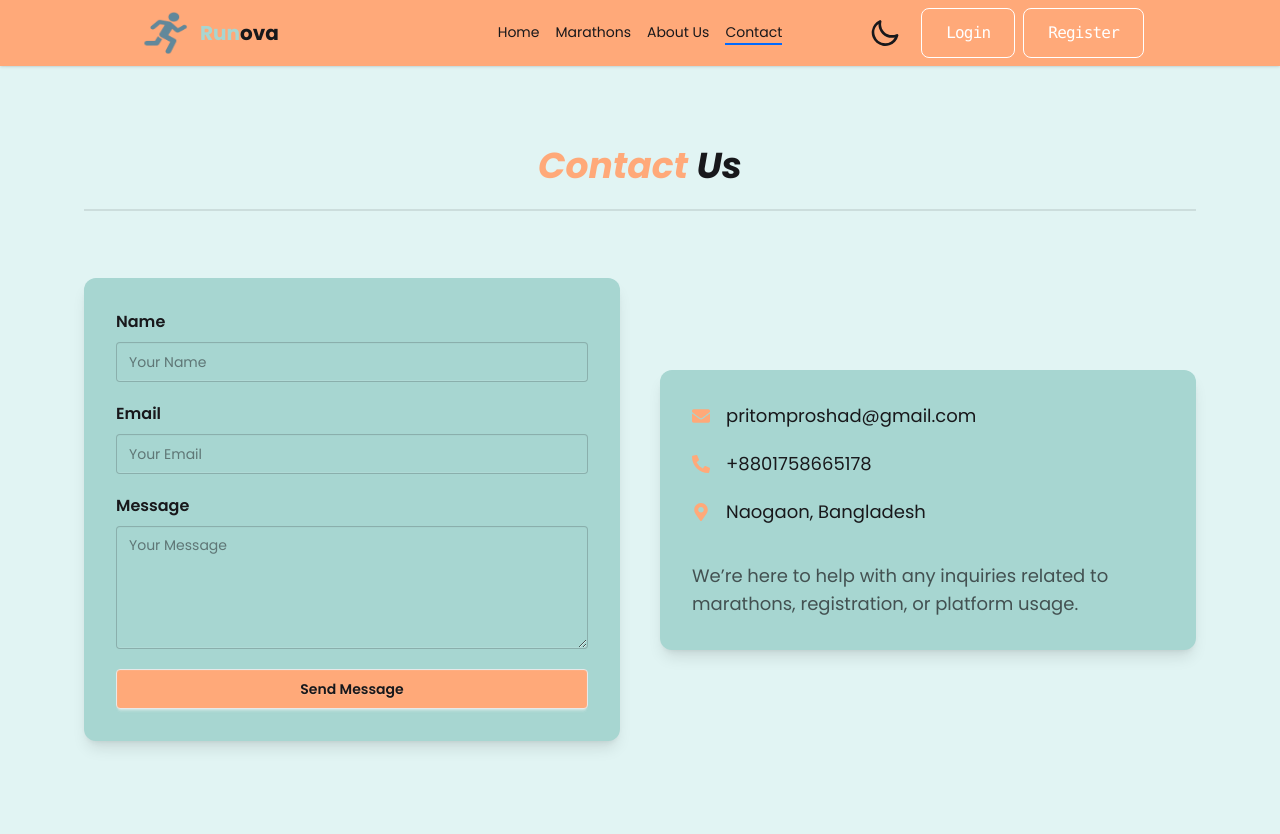
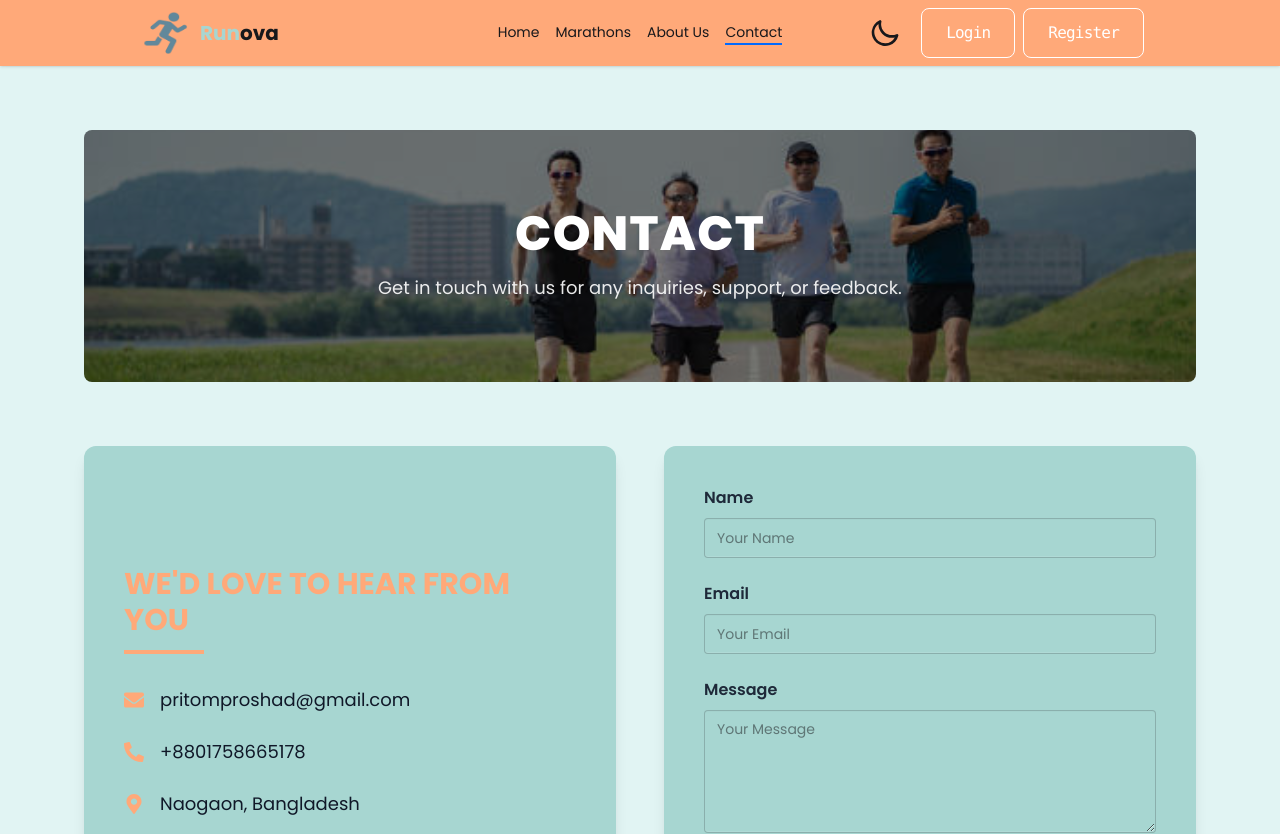
Before and after one commit to pritom352/-Marathon-Management-System, a React (Vite) app: page /contact in a window 1280 px wide. Shown: the top 834 px of the page. Built offline with nearby package versions, Linux system fonts and the light colour scheme; no server answers.

Commit message:
update contact

```diff
--- a/src/pages/Contact/Contact.jsx
+++ b/src/pages/Contact/Contact.jsx
@@ -1,6 +1,7 @@
 import React from "react";
 import { Helmet } from "react-helmet";
 import { FaEnvelope, FaPhoneAlt, FaMapMarkerAlt } from "react-icons/fa";
+import contactIMG from "../../assets/contactIMG.jpg";
 import Swal from "sweetalert2";
 
 const Contact = () => {
@@ -9,80 +10,96 @@ const Contact = () => {
     Swal.fire({
       position: "top-end",
       icon: "success",
-      title: "Message send successful",
+      title: "Message sent successfully",
       showConfirmButton: false,
       timer: 1500,
     });
     e.target.reset();
   };
+
   return (
-    <div className="max-w-7xl mx-auto px-5 py-20">
+    <div className="max-w-7xl mx-auto px-5 py-16">
       <Helmet>
         <title>Runova | Contact</title>
       </Helmet>
 
-      <h2 className="text-4xl font-bold italic text-center mb-2">
-        <span className="text-primary">Contact</span> Us
-      </h2>
-      <div className="divider mb-15"></div>
+      {/* Banner */}
+      <div
+        className="bg-primary text-white rounded-lg py-20 flex flex-col items-center justify-center mb-16 bg-cover bg-center"
+        style={{
+          backgroundImage: `url(${contactIMG})`,
+          backgroundBlendMode: "overlay",
+          backgroundColor: "rgba(0,0,0,0.5)", // optional for dark overlay to improve text visibility
+        }}
+      >
+        <h1 className="text-5xl font-extrabold tracking-wide mb-4">CONTACT</h1>
+        <p className="text-lg max-w-xl text-center opacity-90">
+          Get in touch with us for any inquiries, support, or feedback.
+        </p>
+      </div>
 
-      <div className="grid grid-cols-1 md:grid-cols-2 gap-10 items-center">
-        {/* Contact Form */}
+      {/* Main Section */}
+      <section className="grid grid-cols-1 md:grid-cols-2 gap-12">
+        {/* Left Part */}
+        <div className="flex flex-col justify-center bg-secondary p-10 rounded-xl shadow-lg">
+          <h2 className="text-3xl font-bold mb-3 text-primary">
+            WE'D LOVE TO HEAR FROM YOU
+          </h2>
+          <div className="w-20 border-b-4 border-primary mb-8"></div>
+
+          <div className="space-y-6 text-gray-900 text-lg">
+            <div className="flex items-center gap-4">
+              <FaEnvelope className="text-primary text-xl" />
+              <span>pritomproshad@gmail.com</span>
+            </div>
+            <div className="flex items-center gap-4">
+              <FaPhoneAlt className="text-primary text-xl" />
+              <span>+8801758665178</span>
+            </div>
+            <div className="flex items-center gap-4">
+              <FaMapMarkerAlt className="text-primary text-xl" />
+              <span>Naogaon, Bangladesh</span>
+            </div>
+          </div>
+        </div>
+
+        {/* Right Part - Form */}
         <form
           onSubmit={handleForm}
-          className="space-y-5 bg-secondary p-8 rounded-xl shadow-lg"
+          className="space-y-6 bg-secondary p-10 rounded-xl shadow-lg"
         >
           <div className="space-y-2">
-            <label className="block font-semibold">Name</label>
+            <label className="block font-semibold text-gray-800">Name</label>
             <input
               type="text"
               placeholder="Your Name"
-              className="input input-bordered bg-secondary w-full"
+              className="input input-bordered bg-secondary w-full focus:border-primary focus:ring-primary"
               required
             />
           </div>
           <div className="space-y-2">
-            <label className="block font-semibold">Email</label>
+            <label className="block font-semibold text-gray-800">Email</label>
             <input
               type="email"
               placeholder="Your Email"
-              className="input bg-secondary input-bordered w-full"
+              className="input input-bordered bg-secondary w-full focus:border-primary focus:ring-primary"
               required
             />
           </div>
           <div className="space-y-2">
-            <label className="block font-semibold">Message</label>
+            <label className="block font-semibold text-gray-800">Message</label>
             <textarea
-              className="textarea bg-secondary textarea-bordered w-full"
+              className="textarea textarea-bordered bg-secondary w-full focus:border-primary focus:ring-primary"
               placeholder="Your Message"
               rows="5"
               required
             ></textarea>
           </div>
-          <button className="btn bg-primary hover:bg-accent w-full">
+          <button className="btn bg-primary hover:bg-accent text-white w-full">
             Send Message
           </button>
         </form>
-
-        {/* Contact Info */}
-        <div className="space-y-5 text-lg bg-secondary p-8 rounded-xl shadow-lg">
-          <div className="flex items-center gap-4">
-            <FaEnvelope className="text-primary" />{" "}
-            <span>pritomproshad@gmail.com</span>
-          </div>
-          <div className="flex items-center gap-4">
-            <FaPhoneAlt className="text-primary" /> <span>+8801758665178</span>
-          </div>
-          <div className="flex items-center gap-4">
-            <FaMapMarkerAlt className="text-primary" />{" "}
-            <span>Naogaon, Bangladesh</span>
-          </div>
-          <p className="text-base-content/70 pt-4">
-            We’re here to help with any inquiries related to marathons,
-            registration, or platform usage.
-          </p>
-        </div>
-      </div>
+      </section>
     </div>
   );
 };
--- a/src/pages/Home/Home.jsx
+++ b/src/pages/Home/Home.jsx
@@ -6,6 +6,7 @@ import UpcomingMarathons from "../UpcomingEvents/UpcomingMarathons";
 import Reviews from "./Reviews";
 import CountUpSection from "./CountUpSection";
 import RunningBenefits from "./RunningBenefits";
+import UpcomingMarathon from "./UpcomingMarathon";
 
 const Home = () => {
   const upcomingApi = fetch("upcoming.json").then((res) => res.json());
@@ -22,7 +23,7 @@ const Home = () => {
         setTextimonials(data);
       });
   }, []);
-  // console.log(textimonials);
+  console.log(textimonials);
   return (
     <div>
       <Banner></Banner>
@@ -33,6 +34,7 @@ const Home = () => {
           upcomingApi={upcomingApi}
         ></UpcomingMarathons>
       </Suspense>
+      <UpcomingMarathon></UpcomingMarathon>
       <RunningBenefits></RunningBenefits>
       <Reviews textimonials={textimonials}></Reviews>
       <CountUpSection></CountUpSection>
--- /dev/null
+++ b/src/pages/Home/UpcomingMarathon.jsx
@@ -0,0 +1,107 @@
+import React, { useEffect, useState } from "react";
+import axios from "axios";
+import {
+  FaMapMarkerAlt,
+  FaRegCalendarCheck,
+  FaRegCalendarTimes,
+} from "react-icons/fa";
+import formatDate from "../../utils/formatDate";
+import SectionTitle from "../../components/ReusableComponent/SectionTitle";
+
+const UpcomingMarathon = () => {
+  const [marathons, setMarathons] = useState([]);
+  const [loading, setLoading] = useState(true);
+
+  useEffect(() => {
+    axios
+      .get("https://assignmein11.vercel.app/upcomingMarathons")
+      .then((res) => {
+        setMarathons(res.data);
+        setLoading(false);
+      })
+      .catch(() => {
+        setLoading(false);
+      });
+  }, []);
+
+  if (loading)
+    return (
+      <p className="text-center mt-10 text-lg font-semibold">Loading...</p>
+    );
+
+  if (marathons.length === 0)
+    return (
+      <p className="text-center mt-10 text-lg font-semibold">
+        No upcoming marathons found.
+      </p>
+    );
+
+  return (
+    <section className="space-y-12 mt-25 ">
+      <SectionTitle title="Upcoming Marathon" />
+      {marathons.map((marathon) => {
+        const regStart = formatDate(marathon.registrationStartDate);
+        const regEnd = formatDate(marathon.registrationEndDate);
+        const marathonDate = formatDate(marathon.marathonStartDate);
+
+        return (
+          <div>
+            <div
+              key={marathon._id}
+              className="flex flex-col md:flex-row  rounded-xl min-h-[300px] overflow-hidden shadow-lg hover:shadow-2xl transition-shadow duration-300"
+            >
+              {/* Left Part */}
+              <div className="bg-primary  flex flex-col justify-center items-center p-6 md:w-1/6 w-full space-y-6">
+                <p className="font-extrabold text-2xl tracking-wide">
+                  {marathonDate}
+                </p>
+                <button className="px-6 py-2 border border-white rounded-full hover:bg-accent hover:text-primary transition duration-300 font-semibold">
+                  Details
+                </button>
+              </div>
+
+              {/* Middle Part */}
+              <div className="bg-secondary flex flex-col justify-center p-6 md:w-3/6 w-full space-y-6 text-gray-900">
+                <h2 className="text-3xl font-bold tracking-wide">
+                  {marathon.title}
+                </h2>
+
+                <div className="flex items-center gap-3 text-xl">
+                  <FaMapMarkerAlt className="text-primary shrink-0" />
+                  <span>{marathon.location}</span>
+                </div>
+
+                <div className="flex flex-col gap-2 text-lg">
+                  <div className="flex items-center gap-3">
+                    <FaRegCalendarCheck className="text-primary shrink-0" />
+                    <span>
+                      Registration Start: <strong>{regStart}</strong>
+                    </span>
+                  </div>
+                  <div className="flex items-center gap-3">
+                    <FaRegCalendarTimes className="text-primary shrink-0" />
+                    <span>
+                      Registration End: <strong>{regEnd}</strong>
+                    </span>
+                  </div>
+                </div>
+              </div>
+
+              {/* Right Part */}
+              <div className="md:w-2/6 w-full">
+                <img
+                  src={marathon.image}
+                  alt={marathon.title}
+                  className="w-full h-full object-cover rounded-tr-xl rounded-br-xl md:rounded-tr-xl md:rounded-br-xl"
+                  style={{ minHeight: "250px" }}
+                />
+              </div>
+            </div>
+          </div>
+        );
+      })}
+    </section>
+  );
+};
+
+export default UpcomingMarathon;
--- /dev/null
+++ b/src/utils/formatDate.js
@@ -0,0 +1,11 @@
+const formatDate = (isoDateString) => {
+  if (!isoDateString) return "";
+  try {
+    const date = new Date(isoDateString);
+    return date.toLocaleDateString("en-GB"); // format: DD/MM/YYYY
+  } catch {
+    return "";
+  }
+};
+
+export default formatDate;
```
Also changed, not shown: src/assets/contactIMG.jpg (added), src/pages/Home/UpcomingMarathons.jsx (deleted).
